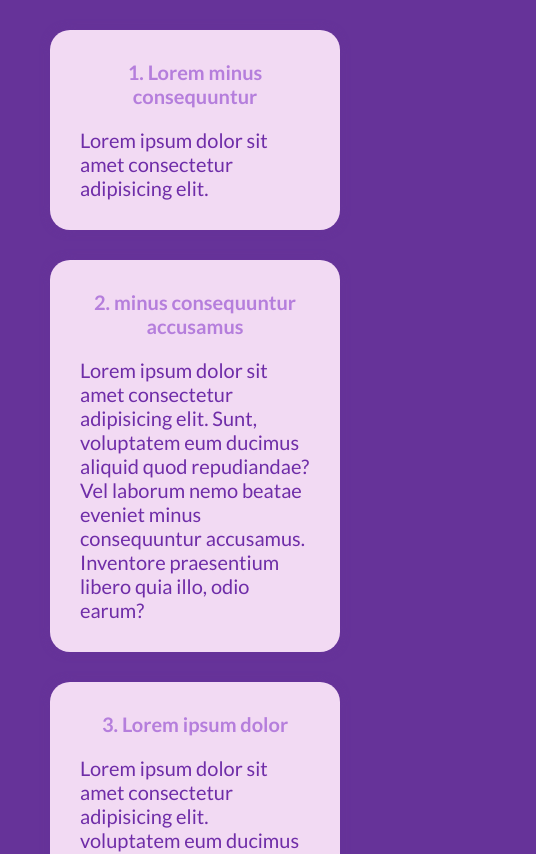
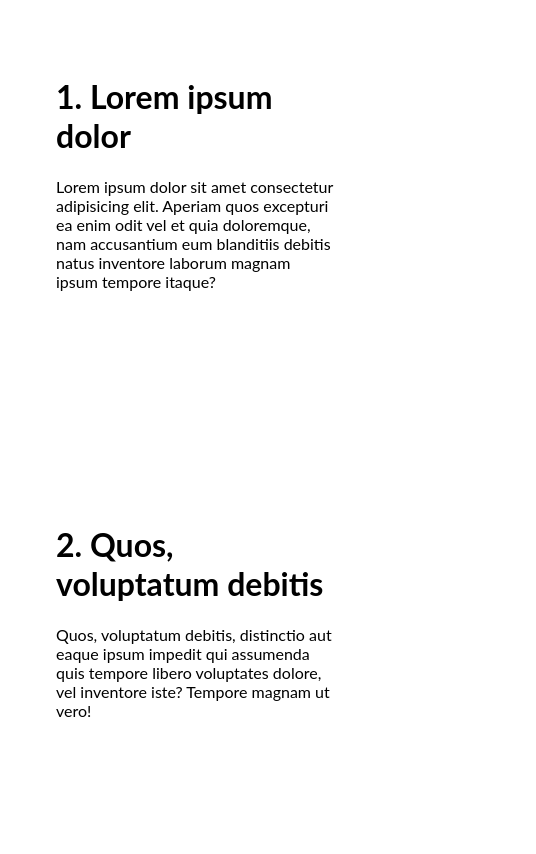
Before and after one commit to Naiara177/ppi2025, a React (Vite) app: page / in a window 390 px wide. Shown: the top 854 px of the page, 536 px wide, since content can reach past the window. Built offline with nearby package versions, Linux system fonts and the light colour scheme.

Commit message:
Aula06/06/2025 - desafio

```diff
--- a/src/App.jsx
+++ b/src/App.jsx
@@ -1,26 +1,15 @@
 import "./styles/theme.css";
 import "./styles/global.css";
-import { MyText } from "./components/MyText";
+import { MyTextList } from "./components/MyTextList";
+import { MyGrid } from "./components/MyGrid";
 
 export default function App() {
+
   return (
-    //React Fragments
+    //React Fragment
     <>
-      <MyText title= "1. Lorem  minus consequuntur">
-     <p> Lorem ipsum dolor sit amet consectetur adipisicing elit.</p>
-      </MyText>
-
-       <MyText title= "2. minus consequuntur accusamus">
-       <p>  Lorem ipsum dolor sit amet consectetur adipisicing elit. Sunt,
-        voluptatem eum ducimus aliquid quod repudiandae? Vel laborum nemo beatae
-        eveniet minus consequuntur accusamus. Inventore praesentium libero quia
-        illo, odio earum? </p>
-        </MyText>
-
-        <MyText title= "3.  Lorem ipsum dolor ">
-        <p> Lorem ipsum dolor sit amet consectetur adipisicing elit.
-        voluptatem eum ducimus aliquid quod repudiandae?</p>
-        </MyText>
-        </>
+      <MyTextList />
+      <MyGrid />
+    </>
   );
 }
--- a/src/components/MyGrid.jsx
+++ b/src/components/MyGrid.jsx
@@ -1,33 +1,38 @@
-import styles from './MyGrid.module.css';
+import styles from "./MyGrid.module.css";
+
+
 
 export function MyGrid() {
   return (
     <div className={styles.container}>
-      <h1 className={styles.title}>My Grid Component</h1>
-      <p className={styles.description}>
-        This is a simple grid layout using CSS modules.
-      </p>
-
+      <header className={styles.header1} />
+      <header className={styles.header2} />
+      <aside className={styles.aside} />
       <div className={styles.main}>
         <div className={styles.grid}>
           <div className={styles.card}>
             <h2>Card 1</h2>
-            <p>This is the content of card 1.</p>
+            <p>This is the first card.</p>
           </div>
           <div className={styles.card}>
             <h2>Card 2</h2>
-            <p>This is the content of card 2.</p>
+            <p>This is the second card.</p>
           </div>
           <div className={styles.card}>
             <h2>Card 3</h2>
-            <p>This is the content of card 3.</p>
+            <p>This is the third card.</p>
           </div>
           <div className={styles.card}>
             <h2>Card 4</h2>
-            <p>This is the content of card 4.</p>
+            <p>This is the fourth card.</p>
+          </div>
+          <div className={styles.card}>
+            <h2>Card 5</h2>
+            <p>This is the fifth card.</p>
           </div>
         </div>
       </div>
+      <footer className={styles.footer} />
     </div>
   );
 }
--- a/src/components/MyGrid.module.css
+++ b/src/components/MyGrid.module.css
@@ -1,9 +1,98 @@
+@media (max-width: 768px) {
+  .main > * {
+    display: none;
+  }
+}
 .grid {
-    /* Estilos para a grade podem ser adicionados aqui */
+  padding: 3rem;
+  display: grid;
+  gap: 3rem;
+  grid-template-columns: repeat(auto-fit, minmax(30rem, 1fr));
+  grid-template-rows: repeat(auto-fit, min-content);
 }
 
 .card {
-    height: 30rem;
-    background-color: var(--medium-slate-blue); /* Usando variável CSS corretamente */
-    color: white; /* Adicionando uma cor válida para o texto */
+  height: 20rem;
+  background-color: var(--periwinkle); /* Corrigido erro de sintaxe */
+  color: var(--violet);
+  padding: 1rem;
+  border-radius: 1rem;
+  box-shadow: 0.5rem 0.5rem 1rem rgba(226, 138, 246, 0.5);
+  font-size: 3rem;
+  text-align: center;
 }
+
+.container {
+  display: grid;
+  grid-template-areas:
+    "header1 header1"
+    "aside header2"
+    "aside main"
+    "footer footer";
+  grid-template-columns: 1fr 3fr;
+  grid-template-rows: 10rem 5rem auto 10rem;
+}
+
+/* Responsividade: Menos de 1200px → Esconder aside */
+@media (max-width: 1200px) {
+  .container {
+    grid-template-areas:
+      "header1 header1"
+      "header2 header2"
+      "main main"
+      "footer footer";
+    grid-template-columns: 1fr;
+  }
+
+  .aside {
+    display: none;
+  }
+}
+
+/* Responsividade: Menos de 768px → Esconder um dos headers, o footer e todos os asides */
+@media (max-width: 768px) {
+  .header1 {
+    display: none;
+  }
+
+  .footer {
+    display: none;
+  }
+
+  .aside {
+    display: none;
+  }
+}
+
+.header1 {
+  grid-area: header1;
+  background-color: rgba(255, 34, 0, 0.766);
+}
+
+.header2 {
+  grid-area: header2;
+  background-color: rgb(15, 205, 235);
+}
+
+.aside {
+  grid-area: aside;
+  background-color: rgb(243, 212, 7);
+}
+
+.main {
+  grid-area: main;
+  background-color: rgb(243, 242, 236);
+}
+
+.footer {
+  grid-area: footer;
+  background-color: rgb(18, 90, 6);
+}
+.footer {
+  grid-area: footer;
+  background-color: rgb(240, 251, 238);
+}
+.footer {
+  grid-area: footer;
+  background-color: rgb(18, 90, 6);
+}
--- a/src/components/MyText.module.css
+++ b/src/components/MyText.module.css
@@ -1,31 +1,97 @@
+/* Container principal */
 .container {
-    margin: 0 auto;
-    max-width: 80rem;
+  display: grid;
+  grid-template-areas:
+    "header1 header1"
+    "aside header2"
+    "aside main"
+    "footer footer";
+  grid-template-columns: 1fr 3fr;
+  grid-template-rows: 10rem 5rem auto 10rem;
 }
 
+/* Responsividade: Menos de 1200px → Esconder aside */
+@media (max-width: 1200px) {
+  .container {
+    grid-template-areas:
+      "header1 header1"
+      "aside header2"
+      "aside main"
+      "footer footer";
+    /* Ajusta as colunas para uma única coluna */
+    grid-template-columns: 1fr;
+  }
 
-.div {
-  background-color: var(--primary-dark);
-  box-shadow: 0 0 1rem var(--rebecca-purple);
-  margin: 3rem 5rem;
-  padding: 3rem;
-  border-radius: 2rem;
+  .aside {
+    display: none;
+  }
 }
 
-.title {
-  font-size: 4rem;
-  font-weight: bolder;
-  color: var(--lavender);
-  text-align: center;
-  margin-bottom: 2rem;
+/* Responsividade: Menos de 768px → Esconder um dos headers, um dos footers e todos os asides */
+@media (max-width: 768px) {
+  .header1 {
+    display: none;
+  }
+
+  .footer {
+    display: none;
+  }
+
+  .aside {
+    display: none;
+  }
 }
 
-@media (max-width: 768px) {
-  .title {
-    font-size: 2rem;
-  }
+/* Grid para os cards */
+.grid {
+  padding: 3rem;
+  display: grid;
+  gap: 3rem;
+  grid-template-columns: repeat(auto-fit, minmax(30rem, 1fr));
+  grid-template-rows: repeat(auto-fit, min-content);
+}
 
-  .text {
-    font-size: 2rem;
-  }
+/* Cards */
+.card {
+  height: 20rem;
+  background-color: var(--periwinkle);
+  color: var(--violet);
+  padding: 1rem;
+  border-radius: 1rem;
+  box-shadow: 0.5rem 0.5rem 1rem rgba(226, 138, 246, 0.5);
+  font-size: 3rem;
+  text-align: center;
 }
+
+/* Estilos individuais */
+.header1 {
+  grid-area: header1;
+  background-color: darkslateblue;
+  color: white;
+  text-align: center;
+  padding: 1rem;
+}
+
+.header2 {
+  grid-area: header2;
+  background-color: deepskyblue;
+  color: white;
+  text-align: center;
+  padding: 1rem;
+}
+
+.aside {
+  grid-area: aside;
+  background-color: deeppink;
+  color: rgb(227, 209, 1);
+  text-align: center;
+  padding: 1rem;
+}
+
+.footer {
+  grid-area: footer;
+  background-color: darkslateblue;
+  color: rgb(19, 117, 4);
+  text-align: center;
+  padding: 1rem;
+}
--- a/src/components/MyTextList.module.css
+++ b/src/components/MyTextList.module.css
@@ -1,16 +1,31 @@
 .container {
-    /* Adicionando espaçamento interno */
     padding: 3rem;
     display: flex;
-    flex-direction: row; /* row column row-reverse column-reverse */
-    flex-wrap: wrap; /* nowrap wrap wrap-reverse */
+    flex-direction: row;
+    flex-wrap: wrap;
     gap: 3rem;
 
     /* EIXO HORIZONTAL - Main Axis */
-    justify-content: center; /* flex-start flex-end center space-between space-around space-evenly */
+    justify-content: center;
+    /* EIXO VERTICAL - Cross Axis */
+    align-items: center;
+    align-content: center;
 
-    /* EIXO VERTICAL - Cross Axis */
-    align-items: center; /* flex-start flex-end center baseline stretch */
-    align-content: center; /* flex-start flex-end center baseline stretch */
+    @media (max-width: 768px) {
+        flex-flow: column nowrap;
+    }
+}
 
+.title {
+    font-size: 10rem;
+    font-weight: bolder;
+    text-align: center;
+
+    @media (max-width: 1200px) {
+        font-size: 6rem;
+    }
+
+    @media (max-width: 768px) {
+        font-size: 3rem;
+    }
 }
--- /dev/null
+++ b/src/src/ src/src/src/index.css
@@ -0,0 +1,8 @@
+body {
+  margin: 0;
+  font-family: -apple-system, BlinkMacSystemFont, 'Segoe UI', 'Roboto', 'Oxygen',
+    'Ubuntu', 'Cantarell', 'Fira Sans', 'Droid Sans', 'Helvetica Neue',
+    sans-serif;
+  -webkit-font-smoothing: antialiased;
+  -moz-osx-font-smoothing: grayscale;
+}
--- a/src/styles/global.css
+++ b/src/styles/global.css
@@ -1,18 +1,7 @@
-@import url("https://fonts.googleapis.com/css2?family=Lato:ital,wght@0,100;0,300;0,400;0,700;0,900;1,100;1,300;1,400;1,700;1,900&display=swap");
-
-* {
-  margin: 0;
-  padding: 0;
-  box-sizing: border-box;
-}
-
-html {
-  font-size: 62.5%;
-}
-
 body {
   font-family: "Lato", system-ui, -apple-system, BlinkMacSystemFont, "Segoe UI",
     Roboto, Oxygen, Ubuntu, Cantarell, "Open Sans", "Helvetica Neue", sans-serif;
-  background-color: var(--rebecca-purple);
-  color: var(--grape);
+  background-color: var(--primary-dark);
+  background-color: var(--primary-light);
+  color: var(--primary-contrast-dark);
 }
```
Also changed, not shown: src/components/MyLayout.jsx (added, +28 -0 lines), src/src/ src/App.js (added, +32 -0 lines), src/src/ src/src/App.css (added, +66 -0 lines), src/src/ src/src/src/src/index.js (added, +11 -0 lines).
